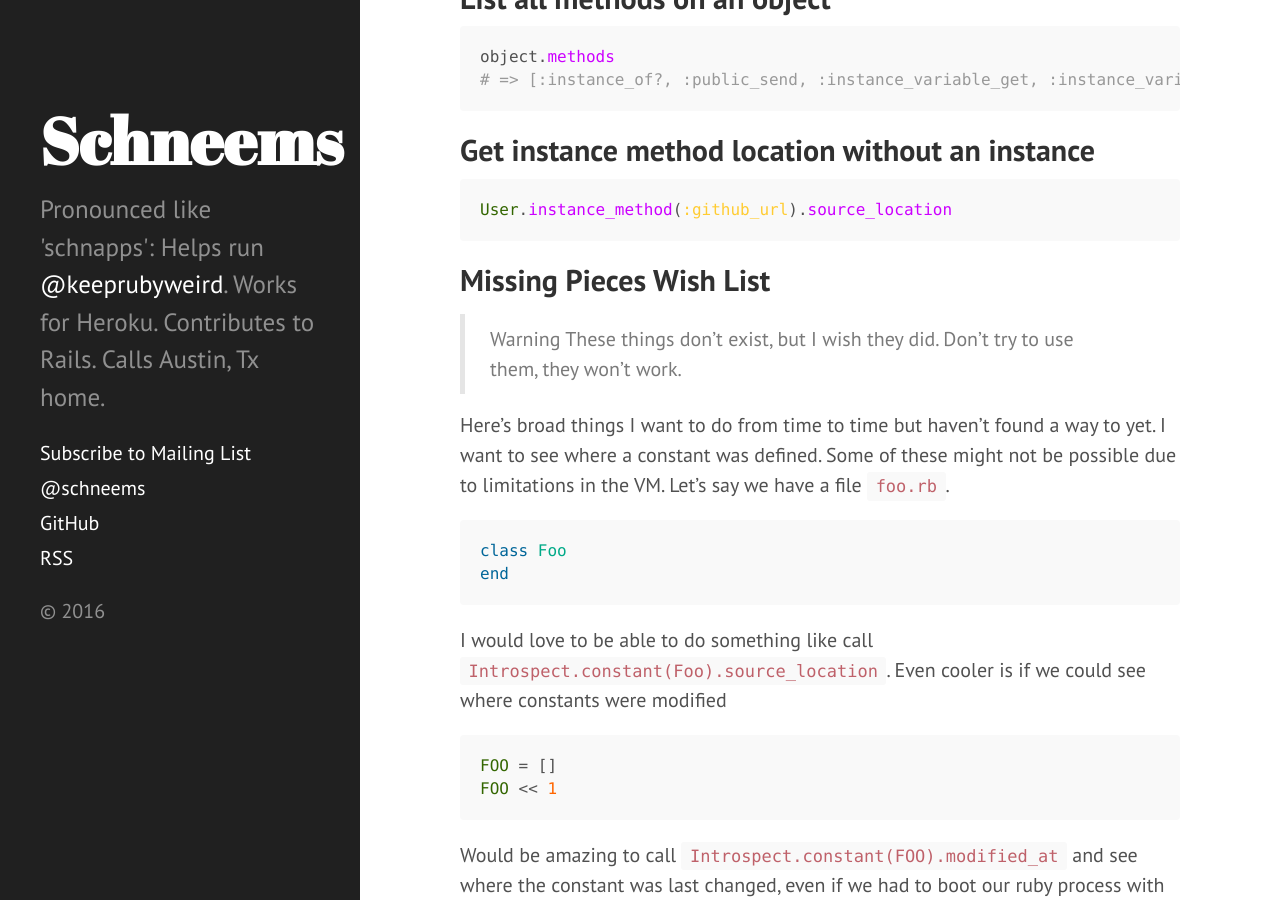
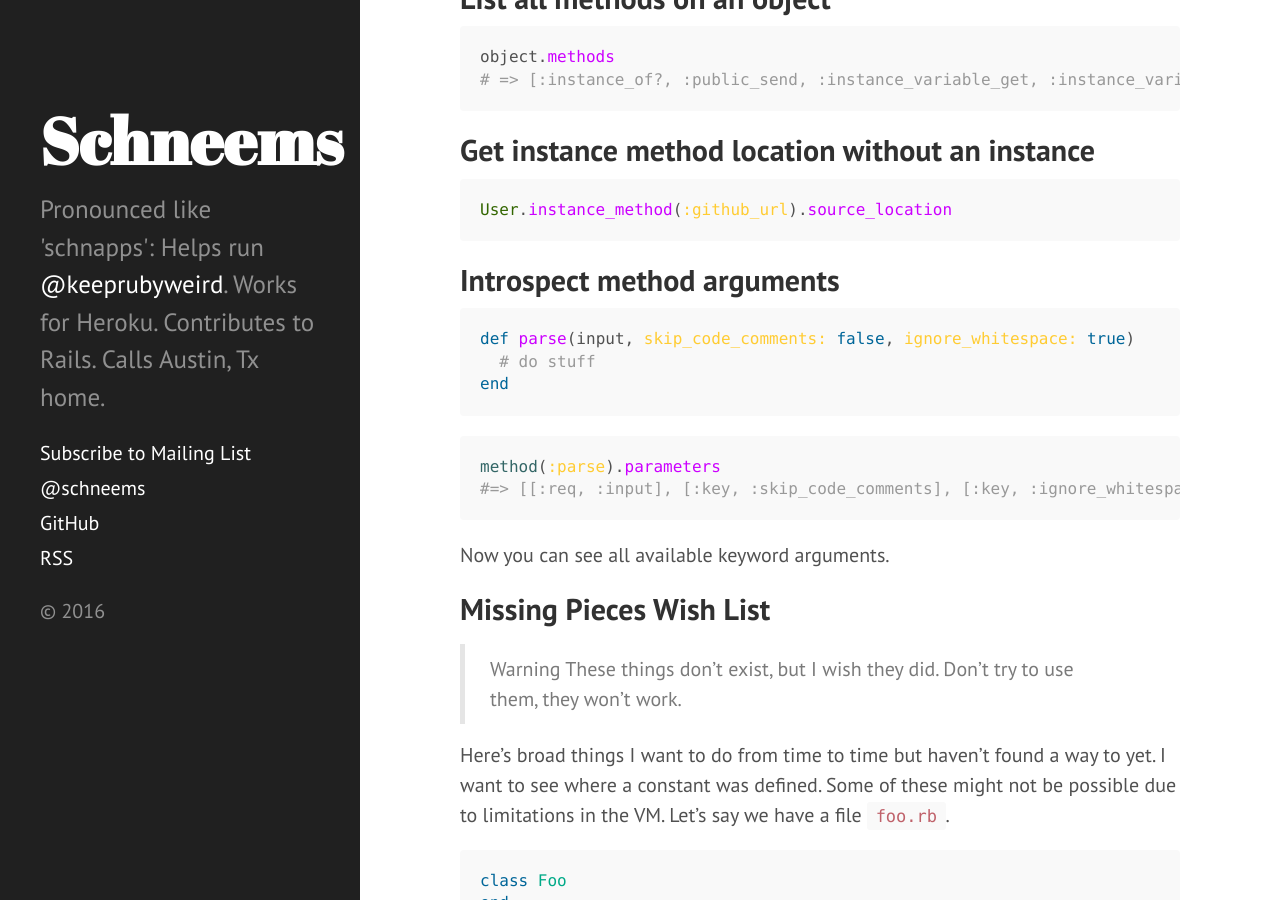
Before and after one commit to schneems/schneems, a Jekyll site: the page built from _posts/2016-01-25-ruby-debugging-magic-cheat-sheet.md, in a window 1280 px wide and 900 px high, scrolled down 5410 px. Built offline with Jekyll 4.4.1, drawn with Linux system fonts in a browser that asks for light colours; Markdown is read by kramdown in place of the engine named in the settings.

Commit message:
Introspect method arguments

````diff
--- a/_posts/2016-01-25-ruby-debugging-magic-cheat-sheet.md
+++ b/_posts/2016-01-25-ruby-debugging-magic-cheat-sheet.md
@@ -221,6 +221,21 @@ object.methods
 User.instance_method(:github_url).source_location
 ```
 
+## Introspect method arguments
+
+```ruby
+def parse(input, skip_code_comments: false, ignore_whitespace: true)
+  # do stuff
+end
+```
+
+```ruby
+method(:parse).parameters
+#=> [[:req, :input], [:key, :skip_code_comments], [:key, :ignore_whitespace]]
+```
+
+Now you can see all available keyword arguments.
+
 ## Missing Pieces Wish List
 
 > Warning
````
